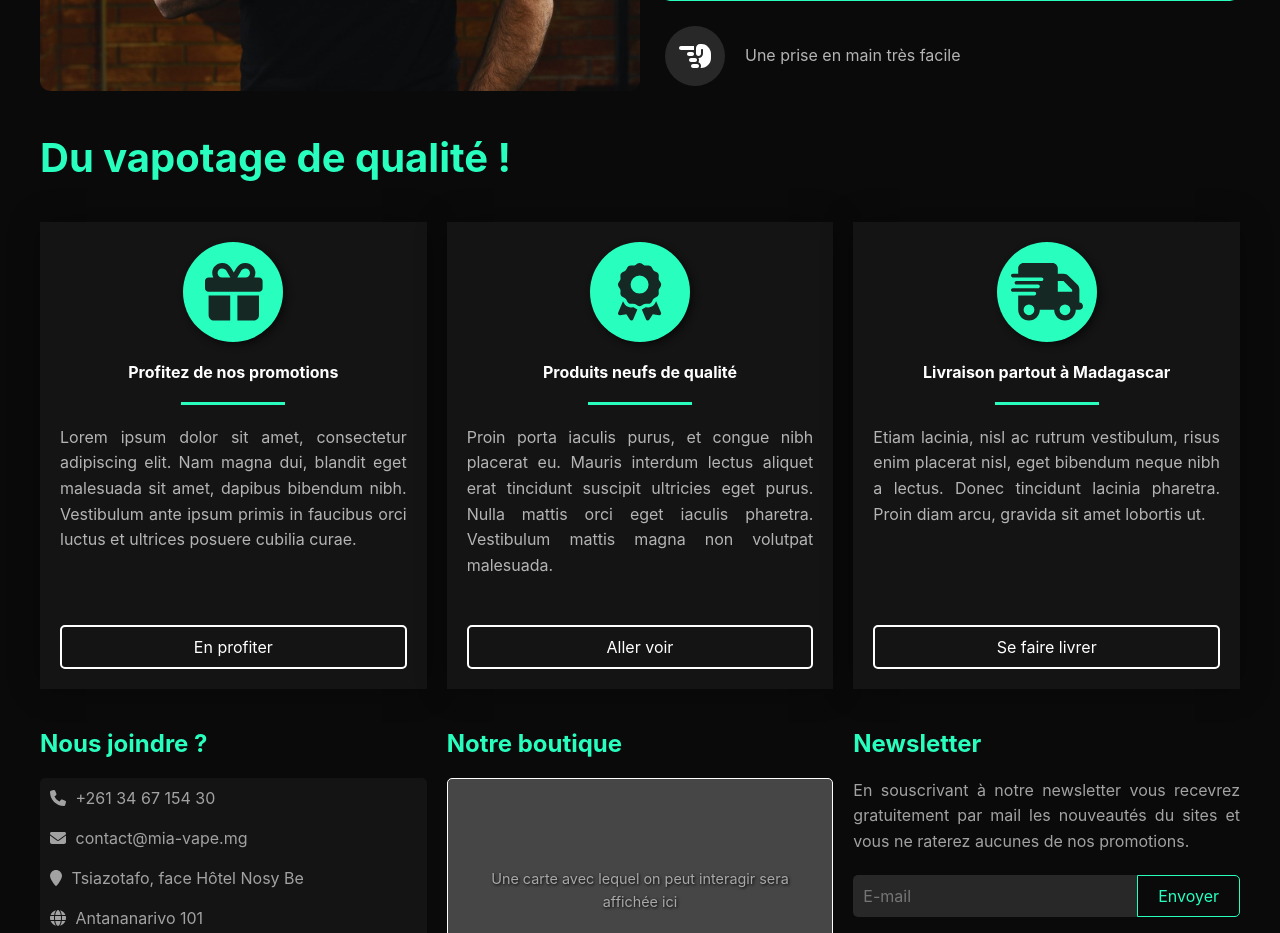
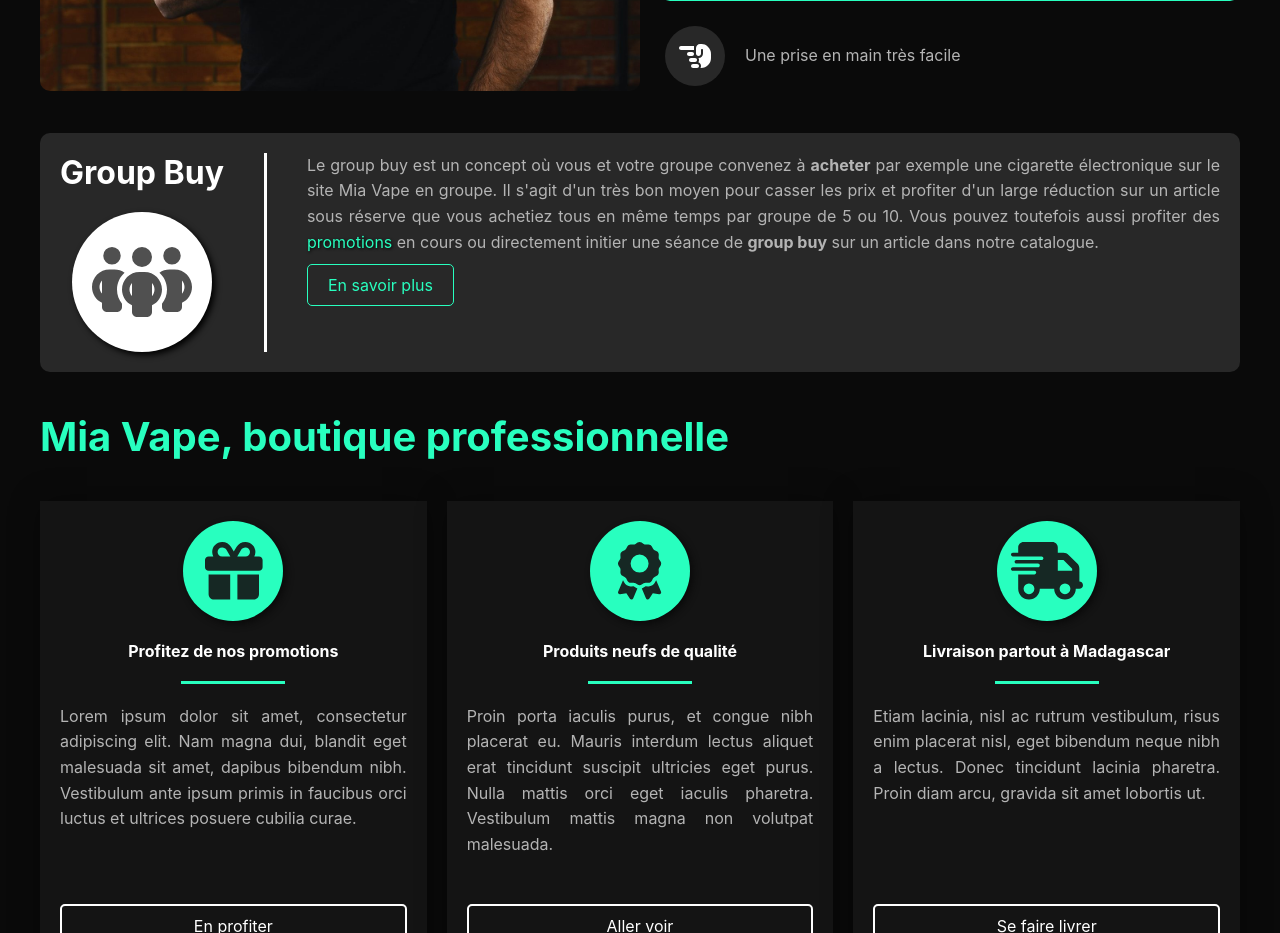
Before and after one commit to Manjaka13/mia-vape, a Next.js app: page / in a window 1280 px wide. Shown: the part 1320-2253 px from the top of the page. Built offline with nearby package versions, Linux system fonts and the light colour scheme.

Commit message:
add group buy presentation card

```diff
--- a/components/AdvantagesBox.jsx
+++ b/components/AdvantagesBox.jsx
@@ -24,7 +24,7 @@
 // { icon, title, button, link, children }
 const AdvantagesBox = () => (
 	<div className="advantages-box content-box section">
-		<h2 className="section__title">Du vapotage de qualité !</h2>
+		<h2 className="section__title">Mia Vape, boutique professionnelle</h2>
 		<ul className="advantages-box__list">{mappedAdvantages}</ul>
 	</div>
 );
--- /dev/null
+++ b/components/GroupBuyPresentation.jsx
@@ -0,0 +1,45 @@
+import React from "react";
+import Link from "next/link";
+import { FontAwesomeIcon as Icon } from "@fortawesome/react-fontawesome";
+import { faPeopleGroup } from "@fortawesome/free-solid-svg-icons";
+
+/**
+ * Group buy presentation
+ */
+
+const GroupBuyPresentation = () => (
+	<div className="group-buy-presentation">
+		<div className="content-box">
+			<div className="left">
+				<h2 className="title">Group Buy</h2>
+				<div className="icon">
+					<Icon icon={faPeopleGroup} />
+				</div>
+			</div>
+			<div className="right">
+				<p className="section__text">
+					Le group buy est un concept où vous et votre groupe convenez à{" "}
+					<strong>acheter</strong> par exemple une cigarette électronique sur le site
+					Mia Vape en groupe. Il s&apos;agit d&apos;un très bon moyen pour casser les
+					prix et profiter d&apos;un large réduction sur un article sous réserve que
+					vous achetiez tous en même temps par groupe de 5 ou 10. Vous pouvez
+					toutefois aussi profiter des{" "}
+					<Link href="#promotions">
+						<a className="section__link" title="Voir">
+							promotions
+						</a>
+					</Link>{" "}
+					en cours ou directement initier une séance de <strong>group buy</strong>{" "}
+					sur un article dans notre catalogue.
+				</p>
+				<Link href="/group-buy">
+					<a className="button" title="Consulter">
+						En savoir plus
+					</a>
+				</Link>
+			</div>
+		</div>
+	</div>
+);
+
+export default GroupBuyPresentation;
--- a/pages/index.js
+++ b/pages/index.js
@@ -6,6 +6,7 @@
 import LayoutDefault from "components/Page/LayoutDefault";
 import AdvantagesBox from "components/AdvantagesBox";
 import WhoAreWe from "components/WhoAreWe";
+import GroupBuyPresentation from "components/GroupBuyPresentation";
 
 /**
  * Home page
@@ -20,6 +21,7 @@
 	>
 		<CoverHome />
 		<WhoAreWe />
+		<GroupBuyPresentation />
 		<AdvantagesBox />
 	</LayoutDefault>
 );
--- a/styles/form/button.scss
+++ b/styles/form/button.scss
@@ -13,5 +13,6 @@
 
 	&:active {
 		background: $color-theme;
+		color: black;
 	}
 }
--- a/styles/global.scss
+++ b/styles/global.scss
@@ -14,6 +14,7 @@
 @import "styles/section.scss";
 @import "styles/advantages-box.scss";
 @import "styles/vape-advantages.scss";
+@import "styles/group-buy-presentation.scss";
 
 * {
 	font-family: -apple-system, BlinkMacSystemFont, Segoe UI, Roboto, Oxygen,
--- /dev/null
+++ b/styles/group-buy-presentation.scss
@@ -0,0 +1,69 @@
+.group-buy-presentation {
+	.content-box {
+		margin-top: 40px;
+		background: rgb(40, 40, 40);
+		display: flex;
+		padding: 20px;
+		border-radius: 10px;
+		@media only screen and (max-width: 1000px) {
+			flex-direction: column;
+		}
+	}
+
+	.left {
+		display: flex;
+		flex-direction: column;
+		align-items: center;
+		padding-right: 40px;
+		margin-right: 40px;
+		border-right: 3px white solid;
+		@media only screen and (max-width: 1000px) {
+			padding: 0;
+			margin: 0;
+			border: none;
+			border-bottom: 3px white solid;
+			padding-bottom: 20px;
+			margin-bottom: 20px;
+		}
+	}
+
+	.button {
+		@media only screen and (max-width: 1000px) {
+			width: 100%;
+			display: inline-block;
+			text-align: center;
+		}
+	}
+
+	.title {
+		font-size: 2em;
+		color: white;
+		margin-bottom: 20px;
+	}
+
+	.icon {
+		width: 140px;
+		height: 140px;
+		border-radius: 50%;
+		background: white;
+		display: flex;
+		justify-content: center;
+		align-items: center;
+		color: rgb(80, 80, 80);
+		font-size: 5em;
+		box-shadow: 3px 3px 6px black;
+	}
+
+	.subtitle {
+		color: $color-theme;
+		font-size: 2em;
+	}
+
+	.section__text {
+		margin-bottom: 20px;
+	}
+
+	.right {
+		flex: 1;
+	}
+}
```
